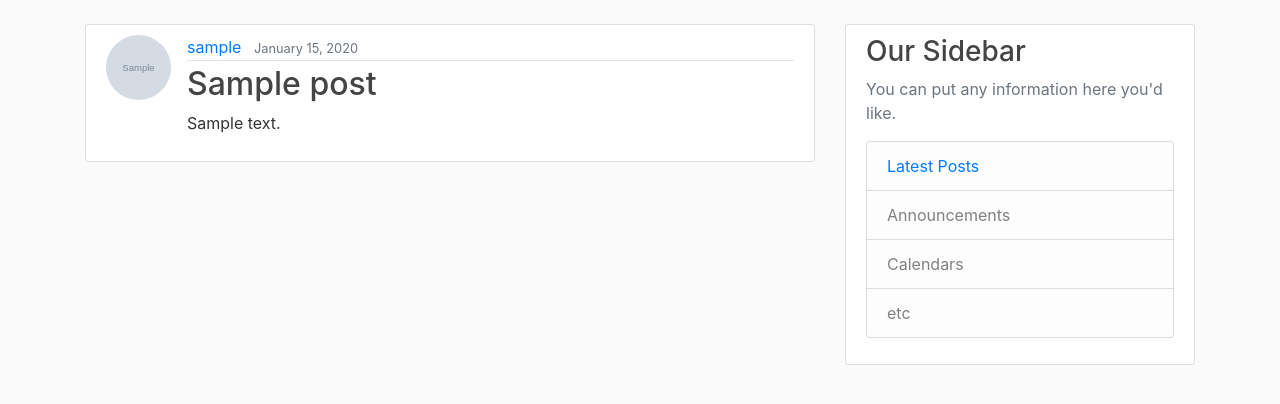
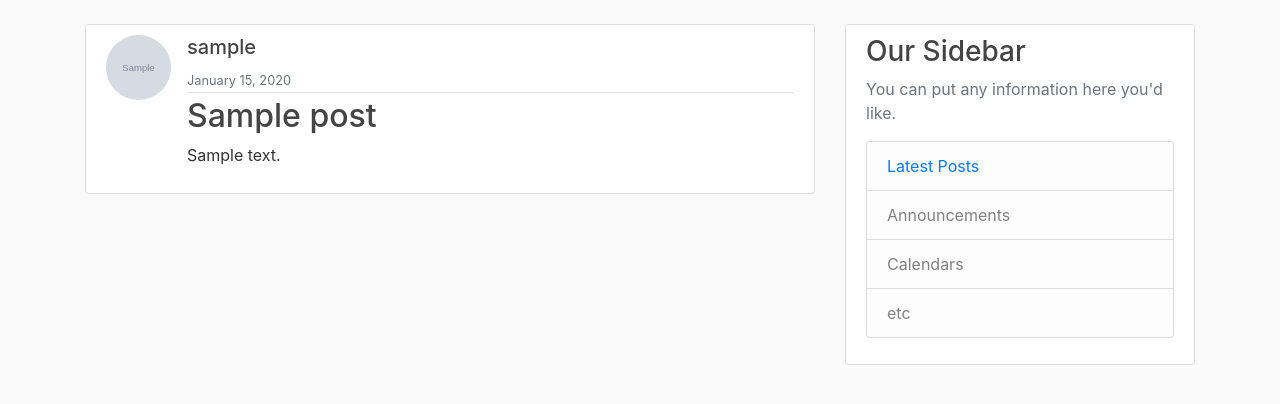
Before and after one commit to Simonm17/django_blog, a Django app: page / in a window 1280 px wide. Shown: the part 56-460 px from the top of the page. Run offline with Django 3.2, Linux system fonts and the light colour scheme; tables that the repository leaves empty hold one stand-in row (values such as "Sample post"); grey boxes marked "Sample" are stand-in pictures; some libraries are stand-ins or nearby versions.

Commit message:
removed a tag for post author in home

```diff
--- a/blog/templates/blog/home.html
+++ b/blog/templates/blog/home.html
@@ -5,7 +5,7 @@
           <img class="rounded-circle article-img" src="{{ post.author.profile.image.url }}">
           <div class="media-body">
             <div class="article-metadata">
-              <a class="mr-2" href="#">{{ post.author }}</a>
+              <h5 class="mr-2">{{ post.author }}</h5>
               <small class="text-muted">{{ post.date_posted|date:"F d, Y" }}</small>
             </div>
             <h2><a class="article-title" href="{% url 'post-detail' post.id %}">{{ post.title }}</a></h2>
```
